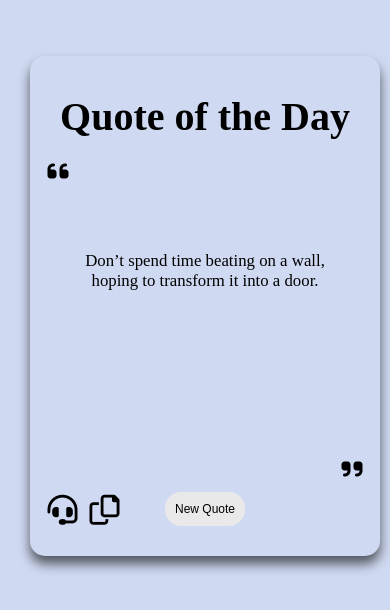
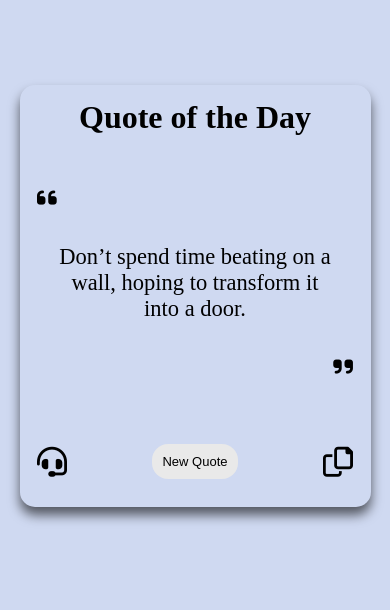
Before and after one commit to sailaja22/Quotegenerator, a plain HTML site: page index.html in a window 390 px wide. Shown: the part 126-736 px from the top of the page. Drawn offline with Linux system fonts and the light colour scheme.

Commit message:
running nice

```diff
--- a/index.html
+++ b/index.html
@@ -1,15 +1,19 @@
 <!DOCTYPE html>
 <html lang="en">
+
 <head>
   <meta charset="UTF-8">
   <meta http-equiv="X-UA-Compatible" content="IE=edge">
   <meta name="viewport" content="width=device-width, initial-scale=1.0">
   <link rel="stylesheet" href="style.css">
 
-    <link rel="stylesheet" href="https://cdnjs.cloudflare.com/ajax/libs/font-awesome/6.2.1/css/all.min.css" integrity="sha512-MV7K8+y+gLIBoVD59lQIYicR65iaqukzvf/nwasF0nqhPay5w/9lJmVM2hMDcnK1OnMGCdVK+iQrJ7lzPJQd1w==" crossorigin="anonymous" referrerpolicy="no-referrer" />
+  <link rel="stylesheet" href="https://cdnjs.cloudflare.com/ajax/libs/font-awesome/6.2.1/css/all.min.css"
+    integrity="sha512-MV7K8+y+gLIBoVD59lQIYicR65iaqukzvf/nwasF0nqhPay5w/9lJmVM2hMDcnK1OnMGCdVK+iQrJ7lzPJQd1w=="
+    crossorigin="anonymous" referrerpolicy="no-referrer" />
 
   <title>Document</title>
 </head>
+
 <body>
   <!-- front -->
   <div class="container">
@@ -21,16 +25,13 @@
     </div>
 
     <div class="buttons">
-                    <div class="features">
-                      <ul>
-                        <li class="speech"><i class="fa-solid fa-headset"></i></li>
-                        <li class="copy"><i class="fa-regular fa-copy"></i></li>
-                      </ul>
-                      <button class="new" id="new" onclick="newQuote()" >New Quote</button>
-                </div>
+      <i class="fa-solid fa-headset speech"></i>
+      <button class="new" id="new" onclick="newQuote()">New Quote</button>
+      <i class="fa-regular fa-copy copy"></i>
     </div>
 
 
 </body>
 <script src="script.js"></script>
+
 </html>
--- a/style.css
+++ b/style.css
@@ -8,150 +8,111 @@ body {
     background-color: #cfd9f1;
     display: flex;
     align-items: center;
-    justify-items: center;
-
+    justify-content: center;
+    height: 100vh;
+    width: 100vw;
 }
 
 .container {
-    display:flex;
+    display: flex;
     flex-direction: column;
-    position: absolute;
     align-items: center;
-    justify-items: center;
-    top: 50%;
-    left: 50%;
-    margin-right: -50%;
-    transform: translate(-50%, -50%);
+    justify-content: space-between;
     font-size: 30px;
-    padding: 30px;
+    padding: 0.5% 1.5%;
     box-shadow: 0 8px 12px rgba(0, 0, 0, 0.6);
     border-radius: 15px;
-    width: 600px;
     margin: 10px;
-    height: 300px;
+    width: 45vw;
+    height: 45vh;
 }
 
 
 
-.title{
-    position: absolute;
-    top:12%;
-    left: 50%;
-    margin-right: -50%;
-    transform: translate(-50%, -50%);
+.title {
     font-weight: bold;
     font-size: 40px;
-
 }
 
-.content{
+.content {
+    height: 65%;
     display: flex;
-    margin-top: 7%;
-    height:300px;
-    margin-bottom: 10%;
-    font-size: 80%;
+    flex-direction: column;
+    align-items: center;
+    width: 100% !important;
+    font-size: 75%;
+    padding: 4% 0;
 }
 
 
-.fa-quote-left{
-    position: absolute;
-    left:5%;
-
+.fa-quote-left {
+    justify-self: flex-start;
+    align-self: flex-start;
 }
 
-.fa-quote-right{
-    position: absolute;
-    right:5%;
-    bottom: 15%;
+.quote {
+    padding: 0% 4.8%;
+    height: 80%;
+    font-weight: lighter;
+    display: flex;
+    align-items: center;
+    text-align: center;
+    overflow-x: scroll;
+    overflow-y: scroll;
 }
 
-.quote
-{
-    text-align: center;
-    font-weight: lighter;
-    margin-top: 10%;
+.quote::-webkit-scrollbar {
+    display: none;
+}
 
+.fa-quote-right {
+    justify-self: flex-end;
+    align-self: flex-end;
 }
 
 
-.buttons .features{
-    margin-top: 25px;
-
+.buttons {
+    display: flex;
+    align-items: center;
+    justify-content: space-between;
+    width: 100%;
+    height: 16%;
 }
 
-.features ul{
-    display: flex;
-}
-
-.features ul li{
-    list-style: none;
-
-}
-
-ul li:is(:hover, .active){
+.buttons i:is(:hover, .active) {
     color: rgb(117, 117, 117);
 }
 
-.fa-headset{
-    position: absolute;
-    left:5%;
-}
-
-.fa-copy{
-    position: absolute;
-    left:12%;
-}
-
-
-.new
-{
-    display: flex;
-    align-items: center;
-    font-size: 12px;
+.new {
+    font-size: 13px;
     border-radius: 16px;
-    cursor:pointer;
+    cursor: pointer;
     padding: 10px;
     color: #000000;
     background-color: rgb(233, 233, 233);
     border: #585858;
 }
 
-.new:hover
-{
-    color:rgb(255, 255, 255);
+.new:hover {
+    color: rgb(255, 255, 255);
     background: rgb(0, 0, 0);
 
 }
 
 
-@media only screen and (max-width: 700px){
-    .quote {
-        font-size:70%;
-        margin-top: 50%;
-    }
+@media only screen and (max-width: 700px) {
     .container {
-        width:350px;
-        height:500px;
-        margin-right:20px;
+        width: 90vw;
+        height: 50vh;
+        padding: 3.5% 4.5%;
     }
 
-    .new{
-        margin-top: 57%;
+    .title {
+        font-size: 32px;
     }
 
-    .fa-headset{
-        margin-top:14%;
-        left:5%;
+    .content {
+        font-size: 75%;
+        height: 55%;
     }
-
-    .fa-copy{
-        margin-top:14%;
-        left:17%;
-    }
-
-    .fa-quote-left{
-        margin-top: 15%;
-    }
-
-
 }
```
Also changed, not shown: script.js (+14 -12 lines). Lines whose indentation alone changed are shown as unchanged.
